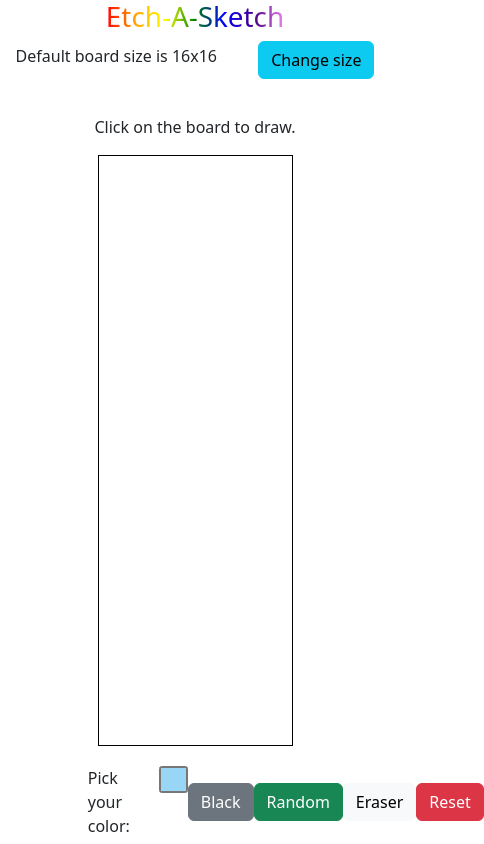
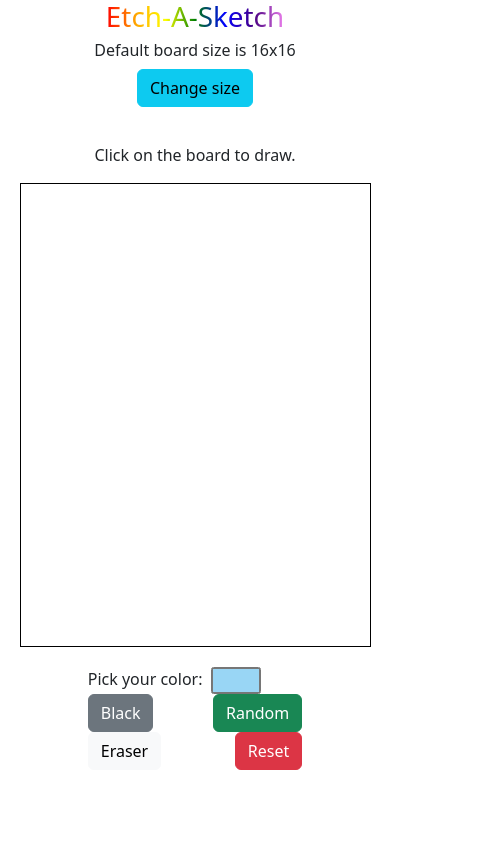
Before and after one commit to luyvannda/Etch-a-Sketch, a plain HTML site: page index.html in a window 390 px wide. Shown: the whole page, 484 px wide, since content can reach past the window. Drawn offline with nearby package versions, Linux system fonts and the light colour scheme.

Commit message:
Add media queries for responsive web page

```diff
--- a/styles.css
+++ b/styles.css
@@ -36,14 +36,60 @@
   margin-bottom: 1.25rem;
 }
 
+#popup {
+  position: relative;
+  bottom: 0.3rem;
+}
+
+@media (max-width: 400px) {
+  .header {
+    flex-direction: column;
+    justify-content: center;
+  }
+
+  #popup {
+    bottom: 0;
+  }
+}
+
 .board {
   cursor: url('https://icons.iconarchive.com/icons/iconsmind/outline/16/Pen-2-icon.png') 8 8,
     pointer;
   width: 50vw;
-  min-height: 70vh;
+  min-height: 64vh;
   display: grid;
   border: 1px solid black;
-  box-sizing: border-box;
+}
+
+@media (min-width: 1300px) {
+  .board {
+    width: 60vw;
+  }
+}
+
+@media (min-width: 801px) {
+  .board {
+    width: 55vw;
+  }
+}
+
+@media (max-width: 800px) {
+  .board {
+    width: 80vw;
+  }
+}
+
+@media (max-width: 480px) {
+  .board {
+    width: 90vw;
+    min-height: 55vh;
+  }
+}
+
+@media (max-width: 320px) {
+  .board {
+    width: 100vw;
+  }
 }
 
 .footer {
@@ -52,6 +98,7 @@
   align-items: center;
   width: 55vw;
   margin-top: 1.25rem;
+  flex-wrap: wrap;
 }
 
 .footer label {
```
